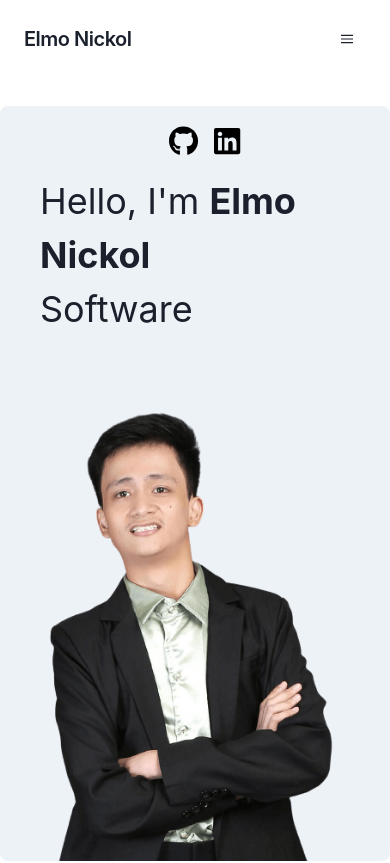
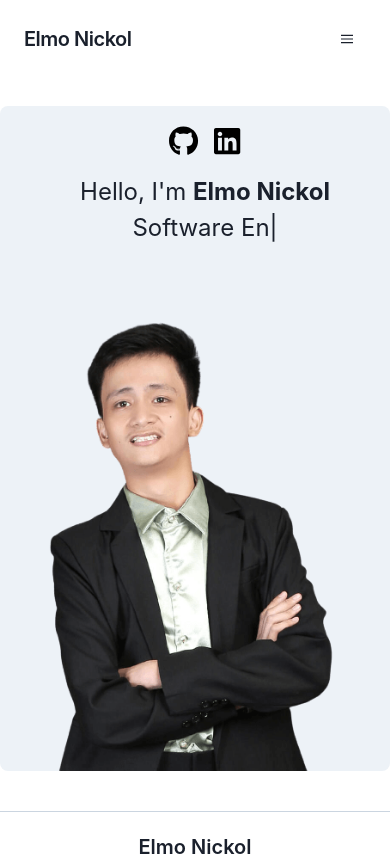
Before and after one commit to elmonickcool/my_portfolio, a Next.js app: page / in a window 390 px wide. Shown: the top 863 px of the page. Built offline with nearby package versions, Linux system fonts and the light colour scheme.

Commit message:
adjust responsive

```diff
--- a/src/components/sections/Hero.jsx
+++ b/src/components/sections/Hero.jsx
@@ -7,9 +7,10 @@ import { useColorMode, Box, Flex, Center, VStack, Spacer, Stack, Text } from "@c
 const Hero = () => {
   const { colorMode } = useColorMode();
   const bgColor = { light: 'gray.100', dark: 'gray.700' };
+  const textSize = ['2xl', '2xl', '3xl'];
   return (
     <Box bg={bgColor[colorMode]} borderRadius='lg'>
-      <Flex direction={['column', 'column', 'row']} align={['center', 'center', 'stretch']}>
+      <Flex direction={['column', 'column', 'row']} align={['center', 'stretch', 'stretch']}>
         <Box p={5} ms={5}>
           <Center h="full">
             <VStack spacing={4} align={['center', 'center', 'stretch']}>
@@ -18,7 +19,7 @@ const Hero = () => {
                 <LinkedinIcon />
               </Box>
               <Box>
-                <Text fontSize='4xl'>
+                <Text fontSize={textSize} textAlign={['center', 'center', 'left']}>
                   Hello, I&apos;m <span className="font-bold">Elmo Nickol</span><br />
                   <TypeAnimation
                     sequence={[
```
